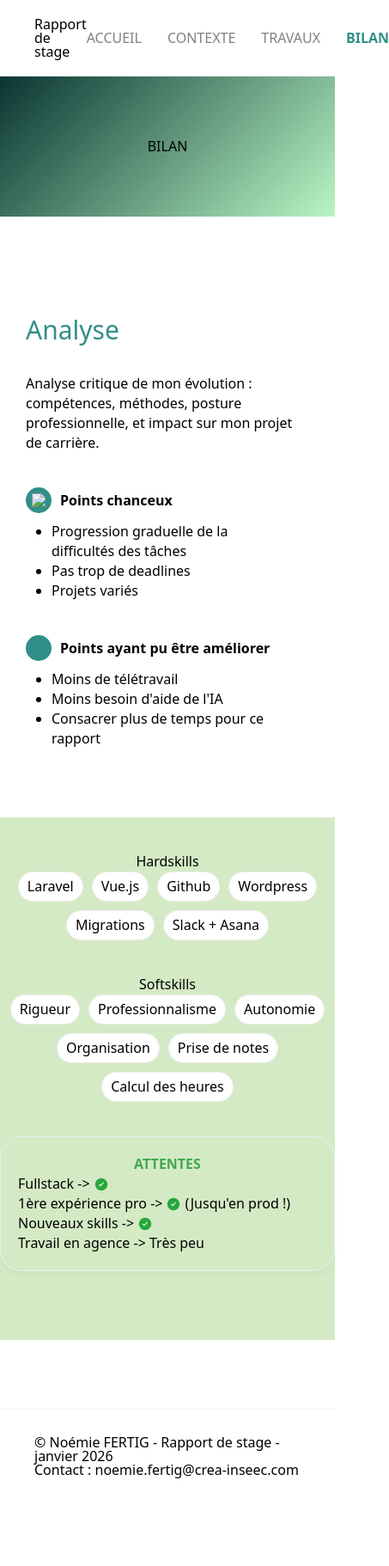
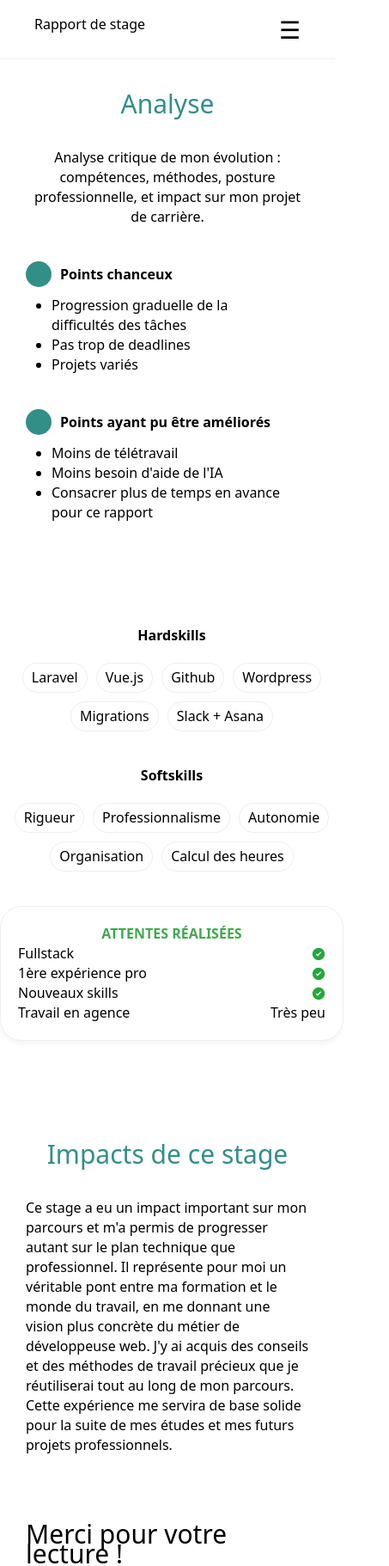
Before and after one commit to NoeFert/rapport-stage-2026, a website: page bilan.html in a window 390 px wide. Shown: the top 1822 px of the page at 86% size, 453 px wide, since content can reach past the window. Before the commit the page ends 1748 px from the top, so only its background shows below. Drawn offline with Linux system fonts and the light colour scheme.

Commit message:
Second update

```diff
--- a/bilan.html
+++ b/bilan.html
@@ -11,7 +11,9 @@
   <body>
     <header>
       <div>Rapport de stage</div>
-      <nav>
+      <input type="checkbox" id="burger-toggle" />
+      <label for="burger-toggle" class="burger"> ☰ </label>
+      <nav class="main-nav">
         <a href="index.html">Accueil</a>
         <a href="contexte.html">Contexte</a>
         <a href="travaux.html">Travaux</a>
@@ -20,9 +22,6 @@
     </header>
 
     <main>
-      <section class="hero">
-        <h1>BILAN</h1>
-      </section>
       <section>
         <div class="pro-cons">
           <div>
@@ -36,9 +35,7 @@
           <div class="num-list">
             <div class="num-list-element">
               <div class="num-list-title">
-                <div class="num-list-number">
-                  <img src="img/feuille-de-trefle.png" />
-                </div>
+                <div class="num-list-number"></div>
                 <strong>Points chanceux</strong>
               </div>
               <ul>
@@ -52,12 +49,12 @@
                 <div class="num-list-number">
                   <p></p>
                 </div>
-                <strong>Points ayant pu être améliorer</strong>
+                <strong>Points ayant pu être améliorés</strong>
               </div>
               <ul>
                 <li>Moins de télétravail</li>
                 <li>Moins besoin d'aide de l'IA</li>
-                <li>Consacrer plus de temps pour ce rapport</li>
+                <li>Consacrer plus de temps en avance pour ce rapport</li>
               </ul>
             </div>
           </div>
@@ -65,7 +62,7 @@
       </section>
 
       <section class="skills">
-        <div>
+        <div class="skills-block">
           <strong>Hardskills</strong>
           <div class="list-skills">
             <p>Laravel</p>
@@ -76,38 +73,52 @@
             <p>Slack + Asana</p>
           </div>
         </div>
-        <div>
+        <div class="skills-block">
           <strong>Softskills</strong>
           <div class="list-skills">
             <p>Rigueur</p>
             <p>Professionnalisme</p>
             <p>Autonomie</p>
             <p>Organisation</p>
-            <p>Prise de notes</p>
             <p>Calcul des heures</p>
           </div>
         </div>
         <div class="before-after card">
-          <h3>Attentes</h3>
+          <h3>Attentes réalisées</h3>
           <ul>
             <li>
-              <p>Fullstack -></p>
+              <p>Fullstack</p>
               <img src="img/coche.png" />
             </li>
             <li>
-              <p>1ère expérience pro -></p>
-              <img src="img/coche.png" />
-              <p>(Jusqu'en prod !)</p>
-            </li>
-            <li>
-              <p>Nouveaux skills -></p>
+              <p>1ère expérience pro</p>
               <img src="img/coche.png" />
             </li>
             <li>
-              <p>Travail en agence -> Très peu</p>
+              <p>Nouveaux skills</p>
+              <img src="img/coche.png" />
+            </li>
+            <li>
+              <p>Travail en agence</p>
+              <p>Très peu</p>
             </li>
           </ul>
         </div>
+      </section>
+
+      <section>
+        <h2>Impacts de ce stage</h2>
+        <p class="impact-text">
+          Ce stage a eu un impact important sur mon parcours et m'a permis de
+          progresser autant sur le plan technique que professionnel. Il
+          représente pour moi un véritable pont entre ma formation et le monde
+          du travail, en me donnant une vision plus concrète du métier de
+          développeuse web. J'y ai acquis des conseils et des méthodes de
+          travail précieux que je réutiliserai tout au long de mon parcours.
+          Cette expérience me servira de base solide pour la suite de mes études
+          et mes futurs projets professionnels.
+        </p>
+        <p class="thanks">Merci pour votre lecture !</p>
       </section>
     </main>
 
--- a/css/accueil.css
+++ b/css/accueil.css
@@ -113,7 +113,7 @@ h1 {
 }
 
 .resume p {
-  max-width: 600px;
+  max-width: 400px;
 }
 
 .list-card-resume {
@@ -166,4 +166,8 @@ h1 {
   .list-card-resume {
     grid-template-columns: 1fr 1fr 1fr 1fr;
   }
+
+  .resume p {
+    max-width: 600px;
+  }
 }
--- a/css/bilan.css
+++ b/css/bilan.css
@@ -2,6 +2,11 @@
   display: grid;
   grid-template-columns: 1fr;
   gap: 40px;
+}
+
+.pro-cons p,
+.pro-cons h2 {
+  text-align: center;
 }
 
 .pro-cons ul {
@@ -13,14 +18,24 @@
   display: grid;
   grid-template-columns: 1fr;
   text-align: center;
+  justify-items: center;
+  justify-content: flex-start;
+  margin: auto;
   gap: 40px;
 
-  background-color: var(--secondary-color);
   padding: 40px 0px 80px 0px;
+  max-width: var(--max-width-content);
+}
+
+.skills-block {
+  max-width: 400px;
+  display: flex;
+  flex-direction: column;
+  gap: 20px;
 }
 
 .skills strong {
-  padding-bottom: 40px;
+  font-weight: 700;
 }
 
 .list-skills {
@@ -37,14 +52,28 @@
   background-color: white;
 }
 
+.before-after {
+  background-color: white;
+  min-width: 400px;
+}
+
 .before-after li {
   display: flex;
-  gap: 5px;
+  justify-content: space-between;
 }
 
 .before-after img {
   min-width: 15px;
   object-fit: contain;
+}
+
+.impact-text {
+  max-width: 600px;
+}
+
+.thanks {
+  font-size: var(--big-font-size);
+  padding-top: 80px;
 }
 
 /*--------------------------------------------*/
@@ -55,6 +84,11 @@
     grid-template-columns: 1fr 1fr;
   }
 
+  .pro-cons p,
+  .pro-cons h2 {
+    text-align: left;
+  }
+
   .skills {
     grid-template-columns: 1fr 1fr;
   }
--- a/css/contexte.css
+++ b/css/contexte.css
@@ -74,6 +74,11 @@ li::marker {
   margin-top: 10px;
 }
 
+.social-media-list img {
+  width: 30px;
+  height: 30px;
+}
+
 /*---------------- CONTEXTE DE STAGE ----------*/
 .list-card-context {
   display: grid;
--- a/css/styles.css
+++ b/css/styles.css
@@ -30,7 +30,7 @@ footer {
 
 /* Header */
 header {
-  position: sticky;
+  position: relative;
   top: 0px;
   border-bottom: 1px solid var(--light-grey);
   display: flex;
@@ -58,6 +58,32 @@ nav a {
   font-weight: 600;
 }
 
+#burger-toggle {
+  display: none;
+}
+
+#burger-toggle {
+  display: none;
+}
+
+.burger {
+  display: block;
+  font-size: 28px;
+  cursor: pointer;
+}
+
+nav.main-nav {
+  display: none;
+  flex-direction: column;
+  align-items: center;
+  gap: 15px;
+  margin-top: 10px;
+}
+
+#burger-toggle:checked + .burger + nav.main-nav {
+  display: flex;
+}
+
 /* Footer */
 footer {
   border-top: 1px solid var(--light-grey);
@@ -68,6 +94,12 @@ footer {
 }
 
 /* ------------------ GLOBAL STYLES ----------------------*/
+h1 {
+  line-height: 50px;
+
+  color: white;
+  text-shadow: 0 8px 20px rgba(0, 0, 0, 0.15);
+}
 h2 {
   color: var(--main-color);
   font-size: var(--big-font-size);
@@ -205,6 +237,17 @@ section div {
 /*--------------------------------------------*/
 /* --------------- DESKTOP -------------------*/
 @media (min-width: 769px) {
+  .burger {
+    display: none;
+  }
+
+  nav.main-nav {
+    display: flex;
+    flex-direction: row;
+    gap: 30px;
+    margin-top: 0;
+  }
+
   footer {
     flex-direction: row;
   }
--- a/css/travaux.css
+++ b/css/travaux.css
@@ -1,7 +1,6 @@
 .dataconsult p,
 .decouvrir p {
   max-width: 500px;
-  text-align: center;
 }
 
 /* ----------------- PROJETS ------------------- */
@@ -47,6 +46,7 @@
 .list-project-data {
   display: flex;
   justify-content: space-between;
+  gap: 5px;
 }
 
 .project-data {
```
Also changed, not shown: contexte.html (+6 -5 lines), index.html (+5 -2 lines), travaux.html (+3 -4 lines), img/linkedin.png (added).
